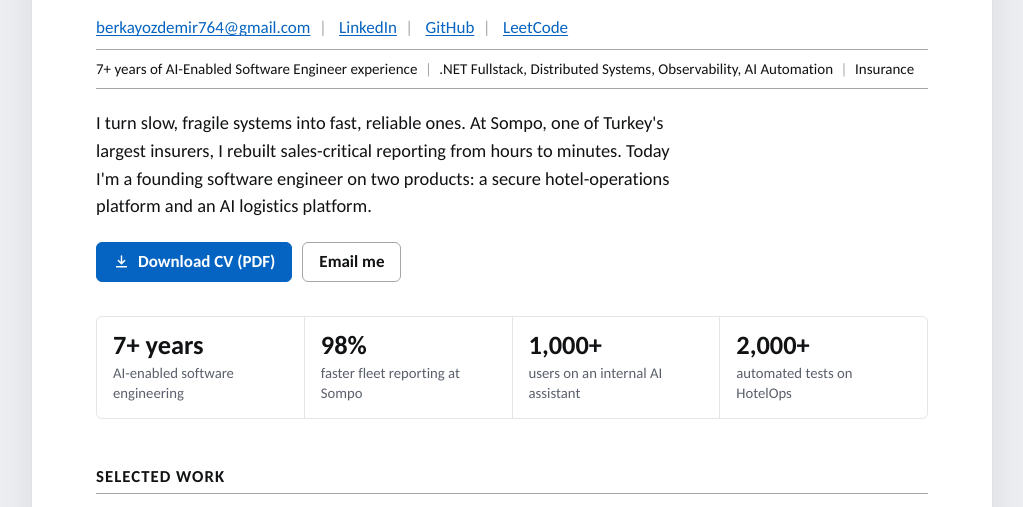
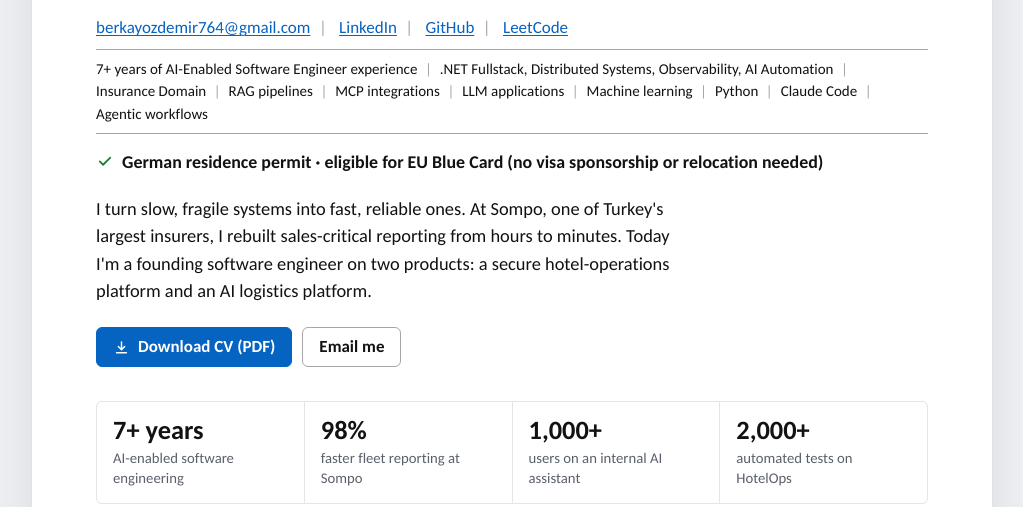
Before and after one commit to berkayozdemr/me, a plain HTML site: page index.html in a window 1280 px wide. Shown: the part 288-795 px from the top of the page, without its empty margins (128-1151 px from the left). Drawn offline with Linux system fonts and the light colour scheme.

Commit message:
Update site and CV download for the revised CV
Add the work-permit line (German residence permit, EU Blue Card
eligible), the longer tagline, and the Werkstudent detail on the
logistics role; swap in the revised CV PDF.

Co-Authored-By: Claude Opus 5.5 <noreply@anthropic.com>
Claude-Session: https://claude.ai/code/session_01SXEPgGxYsnjiSL82mQhVLv

```diff
--- a/assets/style.css
+++ b/assets/style.css
@@ -90,6 +90,10 @@ p { margin: 0; }
 .headline { margin-top: 6px; font-size: clamp(1.2rem, 2.6vw, 1.45rem); color: var(--muted); }
 .links-line { margin-top: 18px; padding-bottom: 8px; border-bottom: 1px solid var(--rule); }
 .tagline { padding: 8px 0; border-bottom: 1px solid var(--rule); font-size: 15px; }
+.tagline .sep { margin: 0 .3em 0 .5em; }
+.permit { text-wrap: balance; }
+.permit { display: flex; align-items: flex-start; gap: 8px; margin-top: 16px; font-weight: 700; font-size: 1.12rem; line-height: 1.35; }
+.permit svg { flex: none; margin-top: 2px; color: var(--ok); }
 .lede { margin-top: 20px; max-width: 64ch; font-size: 1.15rem; }
 .cta { display: flex; flex-wrap: wrap; gap: 10px; margin-top: 22px; }
 
--- a/index.html
+++ b/index.html
@@ -4,7 +4,7 @@
   <meta charset="utf-8">
   <meta name="viewport" content="width=device-width, initial-scale=1">
   <title>Berkay Özdemir · Founding Software Engineer</title>
-  <meta name="description" content="Berkay Özdemir, Founding Software Engineer with 7+ years of AI-enabled software engineering experience: .NET full-stack, distributed systems, observability and AI automation. Based in Hof, Germany.">
+  <meta name="description" content="Berkay Özdemir, Founding Software Engineer with 7+ years of AI-enabled software engineering experience: .NET full-stack, distributed systems, observability and AI automation. Based in Hof, Germany, with a German residence permit (no visa sponsorship needed).">
   <link rel="canonical" href="https://berkayozdemr.github.io/me/">
   <meta property="og:type" content="profile">
   <meta property="og:url" content="https://berkayozdemr.github.io/me/">
@@ -55,7 +55,8 @@
         <a href="https://github.com/berkayozdemr" rel="noopener">GitHub</a><span class="sep" aria-hidden="true">|</span>
         <a href="https://leetcode.com/u/berkayoz/" rel="noopener">LeetCode</a>
       </p>
-      <p class="tagline">7+ years of AI-Enabled Software Engineer experience<span class="sep" aria-hidden="true">|</span>.NET Fullstack, Distributed Systems, Observability, AI Automation<span class="sep" aria-hidden="true">|</span>Insurance</p>
+      <p class="tagline">7+ years of AI-Enabled Software Engineer experience<span class="sep" aria-hidden="true">|</span> .NET Fullstack, Distributed Systems, Observability, AI Automation<span class="sep" aria-hidden="true">|</span> <span class="nw">Insurance Domain</span><span class="sep" aria-hidden="true">|</span> <span class="nw">RAG pipelines</span><span class="sep" aria-hidden="true">|</span> <span class="nw">MCP integrations</span><span class="sep" aria-hidden="true">|</span> <span class="nw">LLM applications</span><span class="sep" aria-hidden="true">|</span> <span class="nw">Machine learning</span><span class="sep" aria-hidden="true">|</span> <span class="nw">Python</span><span class="sep" aria-hidden="true">|</span> <span class="nw">Claude Code</span><span class="sep" aria-hidden="true">|</span> <span class="nw">Agentic workflows</span></p>
+      <p class="permit"><svg viewBox="0 0 24 24" width="18" height="18" aria-hidden="true"><path d="M5 12.5l4.5 4.5L19 7.5" fill="none" stroke="currentColor" stroke-width="2.4" stroke-linecap="round" stroke-linejoin="round"/></svg><span>German residence permit · eligible for EU Blue Card (no visa sponsorship or relocation needed)</span></p>
       <p class="lede">I turn slow, fragile systems into fast, reliable ones. At Sompo, one of Turkey's largest insurers, I rebuilt sales-critical reporting from hours to minutes. Today I'm a founding software engineer on two products: a secure hotel-operations platform and an AI logistics platform.</p>
       <div class="cta">
         <a class="btn primary" href="assets/cv.pdf" download="Berkay_Ozdemir_CV.pdf">
@@ -124,7 +125,7 @@
       <article class="entry" id="exp-logistics">
         <div class="entry-head">
           <h3>Stealth Startup (AI Logistics Platform)<span class="sep">|</span>Germany<span class="sep">|</span>Founding Software Engineer</h3>
-          <p class="dates">June 2026 – Present · part-time</p>
+          <p class="dates">June 2026 – Present · part-time Werkstudent</p>
         </div>
         <ul>
           <li>Built an AI-powered logistics intelligence platform for a Hamburg-based stealth startup (under NDA) that consolidates shipment and container-tracking data into one operational and analytical system.</li>
@@ -257,7 +258,7 @@
 
     <section class="section contact" id="contact">
       <h2>Contact</h2>
-      <p>I'm open to software engineering roles in Germany and remote. The fastest way to reach me is email or LinkedIn.</p>
+      <p>I'm open to software engineering roles in Germany and remote. I hold a German residence permit and am eligible for the EU Blue Card, so no visa sponsorship or relocation is needed. The fastest way to reach me is email or LinkedIn.</p>
       <div class="cta">
         <a class="btn primary" href="mailto:berkayozdemir764@gmail.com">berkayozdemir764@gmail.com</a>
         <a class="btn" href="https://www.linkedin.com/in/berkayyozdemirr/" rel="noopener">LinkedIn</a>
```
Also changed, not shown: 1 other file.
